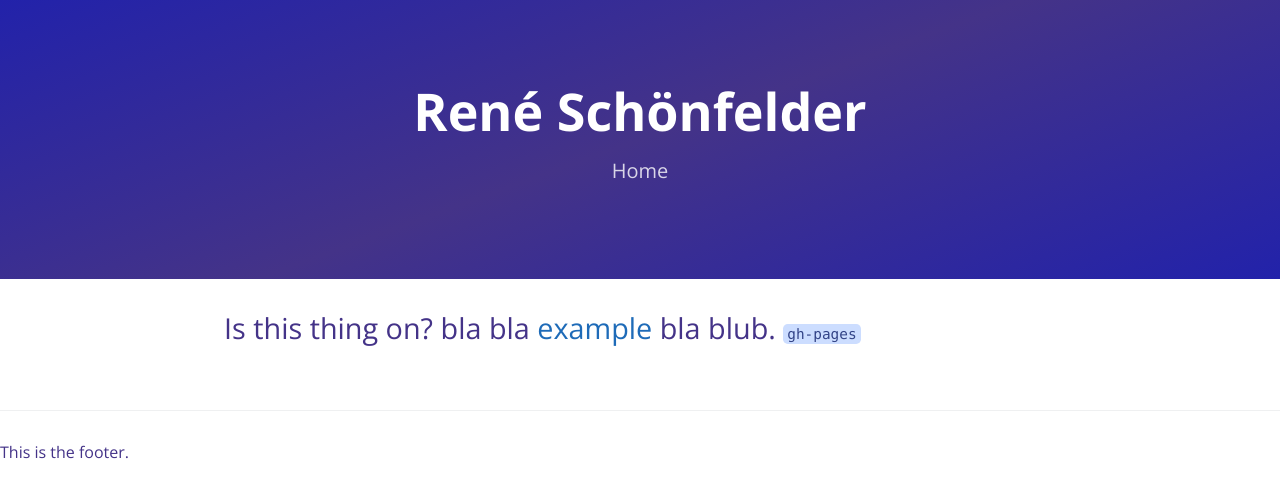
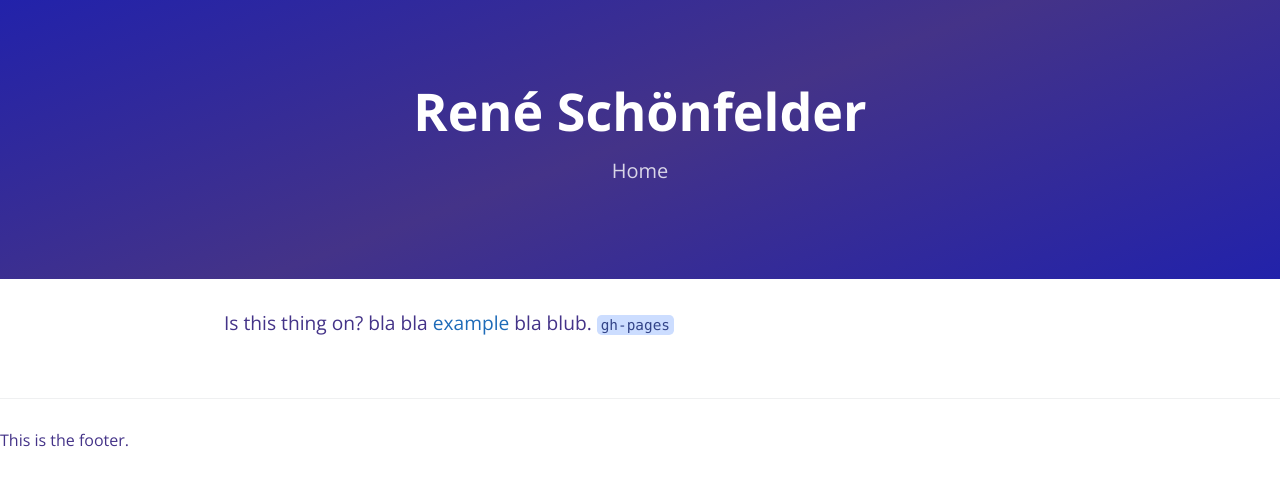
Before and after one commit to schoenfr/schoenfr.github.io, a Jekyll site: the page built from index.html, in a window 1280 px wide. Shown: the top 498 px of the page. Built offline with Jekyll 4.4.1, drawn with Linux system fonts in a browser that asks for light colours.

Commit message:
main content scss

```diff
--- a/_sass/_content.scss
+++ b/_sass/_content.scss
@@ -2,7 +2,7 @@
   max-width: 64rem;
   padding: 2rem 6rem;
   margin: 0 auto;
-  font-size: 1.8rem;
+  font-size: 1.2rem;
 }
 
 @media screen and (min-width: 42em) and (max-width: 64em) {
@@ -35,24 +35,26 @@ p {
 }
 
 code {
-  padding: 2px 4px;
   font-family: Consolas, "Liberation Mono", Menlo, Courier, monospace;
-  font-size: 0.9rem;
   color: #348;
   background-color: #cdf;
   border-radius: 0.3rem;
+
+  padding: 2px 4px;
+  font-size: 0.9rem;
 }
 
 pre {
+  font: 1rem Consolas, "Liberation Mono", Menlo, Courier, monospace;
+  color: #348;
+  background-color: #cdf;
+  border-radius: 0.3rem;
+
   padding: 0.8rem;
   margin-top: 0;
   margin-bottom: 1rem;
-  font: 1rem Consolas, "Liberation Mono", Menlo, Courier, monospace;
-  color: #348;
   word-wrap: normal;
-  background-color: #cdf;
   border: solid 1px #348;
-  border-radius: 0.3rem;
 }
 
 pre > code {
@@ -108,14 +110,14 @@ blockquote {
   margin-left: 0;
   color: #348;
   border-left: 0.3rem solid #cdf;
-}
 
-blockquote > :first-child {
-  margin-top: 0;
-}
-
-blockquote > :last-child {
-  margin-bottom: 0;
+  > :first-child {
+    margin-top: 0;
+  }
+  > :last-child {
+    background-color: red;
+    margin-bottom: 0;
+  }
 }
 
 table {
```
